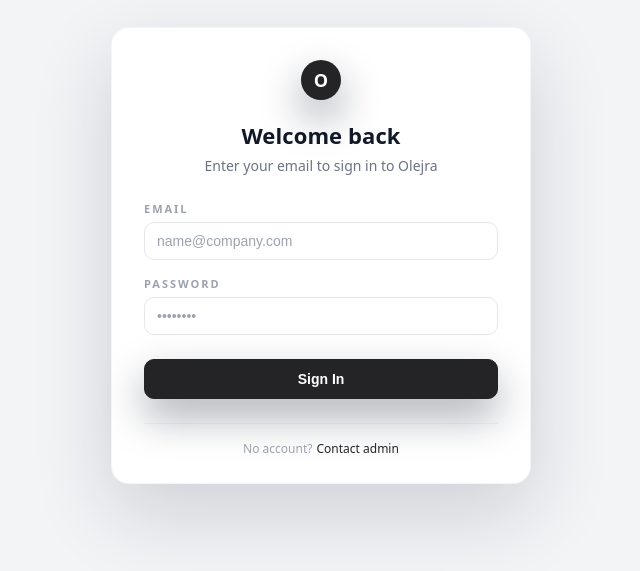
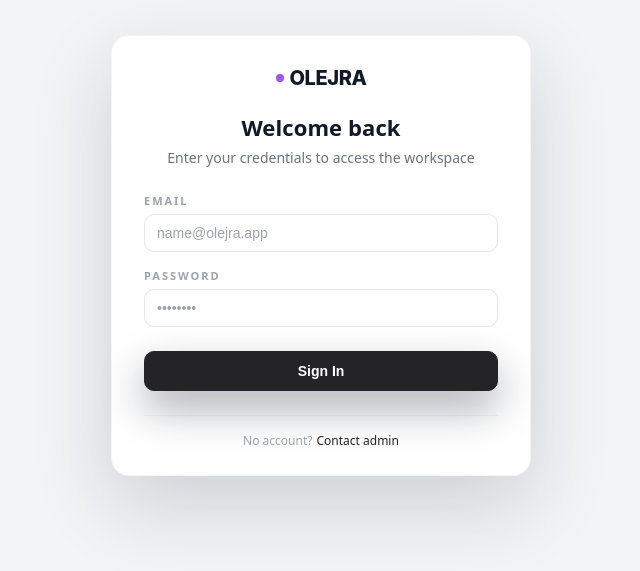
Before and after one commit to Filiczini/olejra-frontend, a React (Vite) app: page / in a window 1280 px wide. Shown: the part 145-716 px from the top of the page, without its empty margins (319-959 px from the left). Built offline with nearby package versions, Linux system fonts and the light colour scheme; no server answers.

Commit message:
feat: refresh logo and login page UI

```diff
--- a/src/index.css
+++ b/src/index.css
@@ -63,3 +63,46 @@ body {
     Arial,
     sans-serif;
 }
+
+.olejra-brand-link {
+  text-decoration: none;
+  display: inline-flex;
+  align-items: center;
+  gap: 10px;
+  cursor: pointer;
+}
+
+/* Обгортка для вирівнювання */
+.olejra-logo-wrapper {
+  display: flex;
+  align-items: center;
+  justify-content: center;
+}
+
+/* Текст логотипу + Крапка */
+.olejra-logo-text {
+  font-family: "Inter", system-ui, sans-serif;
+  font-weight: 800; /* Жирний шрифт для брендингу */
+  font-size: 20px; /* Розмір */
+  letter-spacing: -0.02em; /* Трохи щільніший трекінг */
+  color: var(--text); /* Основний колір тексту (Чорний/Zinc-900) */
+  position: relative; /* База для позиціювання крапки */
+  padding-left: 14px; /* Відступ зліва для крапки */
+  line-height: 1;
+}
+
+/* Фіолетова крапка */
+.olejra-logo-text::before {
+  content: "";
+  position: absolute;
+  left: 0;
+  top: 50%;
+  transform: translateY(-50%); /* Центрування по вертикалі */
+
+  width: 8px; /* Діаметр */
+  height: 8px;
+  border-radius: 50%; /* Коло */
+
+  /* Колір крапки: змінна з теми або фіолетовий */
+  background-color: var(--brand-color, #a353f0);
+}
--- a/src/pages/LoginPage.css
+++ b/src/pages/LoginPage.css
@@ -1,3 +1,63 @@
+:root {
+  /* Core surfaces */
+  --bg: #f3f4f6;
+  --bg-soft: #f9fafb;
+  --card: #ffffff;
+  --card-elevated: #ffffff;
+
+  /* Borders */
+  --border-subtle: rgba(15, 23, 42, 0.04);
+  --border: rgba(15, 23, 42, 0.08);
+
+  /* Inputs */
+  --input-bg: #ffffff;
+  --input-border: #e5e7eb;
+
+  /* --- ЗМІНЕНО НА ФІОЛЕТОВИЙ (Olejra Accent) --- */
+  --input-border-focus: #a353f0;
+  --ring: rgba(163, 83, 240, 0.25);
+  /* ------------------------------------------- */
+
+  /* Typography */
+  --text: #111827;
+  --text-muted: #6b7280;
+  --text-subtle: #9ca3af;
+
+  /* Primary action */
+  --accent: #242427;
+  --accent-hover: #111827;
+  --accent-soft: #0f172a;
+
+  /* Status badges */
+  --status-backlog-bg: #f4f4f5;
+  --status-backlog-border: #e4e4e7;
+  --status-backlog-text: #71717a;
+
+  --status-todo-bg: #eef2ff;
+  --status-todo-border: #e0e7ff;
+  --status-todo-text: #4f46e5;
+
+  --status-inprogress-bg: #fef3c7;
+  --status-inprogress-border: #facc15;
+  --status-inprogress-text: #92400e;
+
+  --status-done-bg: #dcfce7;
+  --status-done-border: #22c55e;
+  --status-done-text: #166534;
+
+  /* Radii */
+  --radius-card: 18px;
+  --radius-input: 10px;
+  --radius-pill: 999px;
+
+  /* Shadows */
+  --shadow-soft: 0 18px 45px rgba(15, 23, 42, 0.06);
+  --shadow-strong: 0 30px 80px rgba(15, 23, 42, 0.16);
+
+  /* Brand Color */
+  --brand-color: #a353f0;
+}
+
 .login-page {
   min-height: 100vh;
   display: flex;
@@ -26,22 +86,6 @@
     Arial,
     sans-serif;
   text-align: center;
-}
-
-/* Logo pill at the top */
-.login-card__logo {
-  width: 40px;
-  height: 40px;
-  margin: 0 auto 20px;
-  border-radius: var(--radius-pill);
-  background: var(--accent);
-  color: #ffffff;
-  display: flex;
-  align-items: center;
-  justify-content: center;
-  font-weight: 600;
-  font-size: 18px;
-  box-shadow: 0 18px 40px rgba(15, 23, 42, 0.4);
 }
 
 /* Title and subtitle */
@@ -94,9 +138,10 @@
   color: var(--text-subtle);
 }
 
+/* Фіолетовий фокус тут підтягується зі змінних :root */
 .login-card__input:focus {
   border-color: var(--input-border-focus);
-  box-shadow: 0 0 0 3px var(--ring, rgba(148, 163, 184, 0.4));
+  box-shadow: 0 0 0 3px var(--ring);
   background: var(--input-bg);
 }
 
@@ -140,10 +185,6 @@
   box-shadow: none;
 }
 
-.login-card__submit-icon {
-  font-size: 15px;
-}
-
 /* Error message */
 .login-card__error {
   margin-top: 10px;
@@ -177,7 +218,6 @@
   color: var(--accent-hover);
 }
 
-/* Slightly tighter padding on very small screens */
 @media (max-width: 420px) {
   .login-card {
     padding: 26px 20px 22px;
@@ -187,3 +227,42 @@
     font-size: 20px;
   }
 }
+
+/* Logo styles from Logo.css included for completeness if needed in same file */
+.olejra-brand-link {
+  text-decoration: none;
+  display: inline-flex;
+  align-items: center;
+  gap: 10px;
+  cursor: pointer;
+}
+
+.olejra-logo-wrapper {
+  display: flex;
+  align-items: center;
+  justify-content: center;
+}
+
+.olejra-logo-text {
+  font-family: "Inter", system-ui, sans-serif;
+  font-weight: 800;
+  font-size: 20px;
+  letter-spacing: -0.02em;
+  color: var(--text);
+  position: relative;
+  padding-left: 14px;
+  line-height: 1;
+  margin-bottom: 24px;
+}
+
+.olejra-logo-text::before {
+  content: "";
+  position: absolute;
+  left: 0;
+  top: 50%;
+  transform: translateY(-50%);
+  width: 8px;
+  height: 8px;
+  border-radius: 50%;
+  background-color: var(--brand-color);
+}
--- a/src/pages/LoginPage.jsx
+++ b/src/pages/LoginPage.jsx
@@ -46,12 +46,14 @@ export default function LoginPage() {
     <div className="login-page">
       <form className="login-card" onSubmit={handleSubmit} noValidate>
         {/* Logo pill */}
-        <div className="login-card__logo" aria-hidden="true">
-          O
-        </div>
+        <a href="/" className="olejra-brand-link" aria-label="Go to dashboard">
+          <span className="olejra-logo-wrapper">
+            <span className="olejra-logo-text">OLEJRA</span>
+          </span>
+        </a>
 
         <h1 className="login-card__title">Welcome back</h1>
-        <p className="login-card__subtitle">Enter your email to sign in to Olejra</p>
+        <p className="login-card__subtitle">Enter your credentials to access the workspace</p>
 
         <div className="login-card__field">
           <label htmlFor="email" className="login-card__field-label">
@@ -63,7 +65,7 @@ export default function LoginPage() {
             className="login-card__input"
             inputMode="email"
             autoComplete="email"
-            placeholder="name@company.com"
+            placeholder="name@olejra.app"
             value={email}
             onChange={(e) => setEmail(e.target.value)}
             required
```
